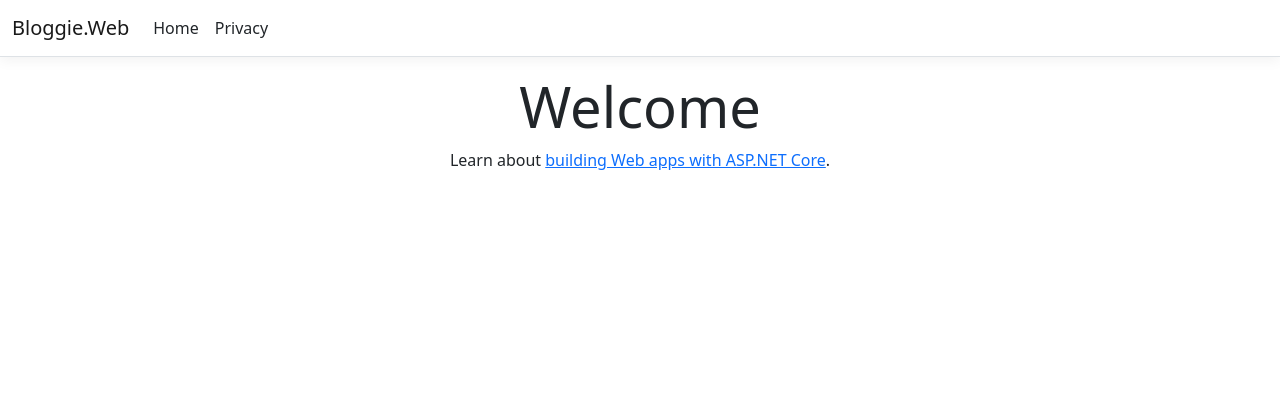
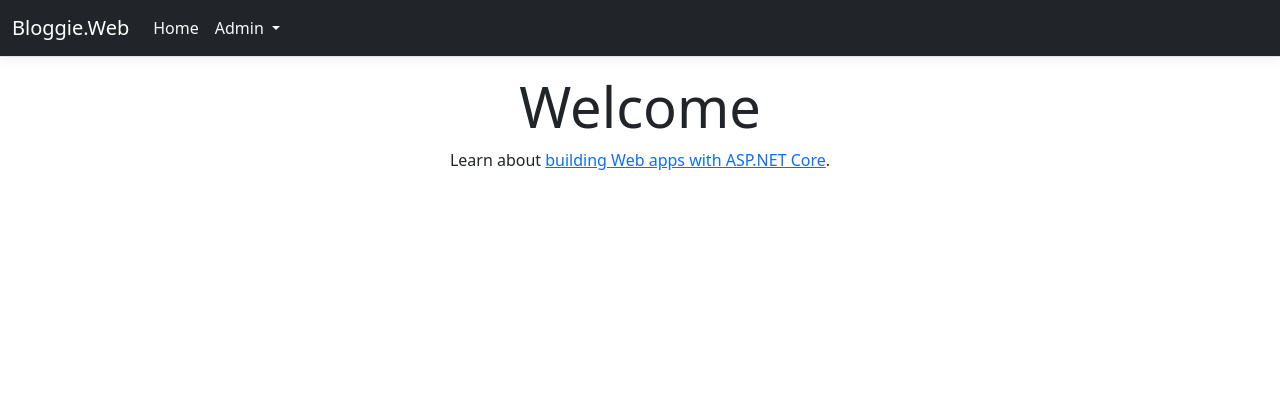
Before and after one commit to SimonB87/.netProjectBlog, an ASP.NET Core app: page / in a window 1280 px wide. Shown: the top 420 px of the page. Run offline with ASP.NET Core 8, Linux system fonts and the light colour scheme; style sheets or scripts are compiled from the project's sources.

Commit message:
new navbar

```diff
--- a/Bloggie/Bloggie.Web/Views/Shared/_Layout.cshtml
+++ b/Bloggie/Bloggie.Web/Views/Shared/_Layout.cshtml
@@ -10,7 +10,7 @@
 </head>
 <body>
     <header>
-        <nav class="navbar navbar-expand-sm navbar-toggleable-sm navbar-light bg-white border-bottom box-shadow mb-3">
+        <nav class="navbar navbar-expand-sm navbar-toggleable-sm navbar-dark bg-dark border-bottom box-shadow mb-3">
             <div class="container-fluid">
                 <a class="navbar-brand" asp-area="" asp-controller="Home" asp-action="Index">Bloggie.Web</a>
                 <button class="navbar-toggler" type="button" data-bs-toggle="collapse" data-bs-target=".navbar-collapse" aria-controls="navbarSupportedContent"
@@ -20,10 +20,15 @@
                 <div class="navbar-collapse collapse d-sm-inline-flex justify-content-between">
                     <ul class="navbar-nav flex-grow-1">
                         <li class="nav-item">
-                            <a class="nav-link text-dark" asp-area="" asp-controller="Home" asp-action="Index">Home</a>
+                            <a class="nav-link text-light" asp-area="" asp-controller="Home" asp-action="Index">Home</a>
                         </li>
-                        <li class="nav-item">
-                            <a class="nav-link text-dark" asp-area="" asp-controller="Home" asp-action="Privacy">Privacy</a>
+                        <li class="nav-item dropdown">
+                            <a class="nav-link dropdown-toggle text-light" href="#" role="button" data-bs-toggle="dropdown" aria-expanded="false">
+                                Admin
+                            </a>
+                            <ul class="dropdown-menu">
+                                <li><a class="dropdown-item" href="#">Add Tag</a></li>
+                            </ul>
                         </li>
                     </ul>
                 </div>
```
Also changed, not shown: 8 other files.
